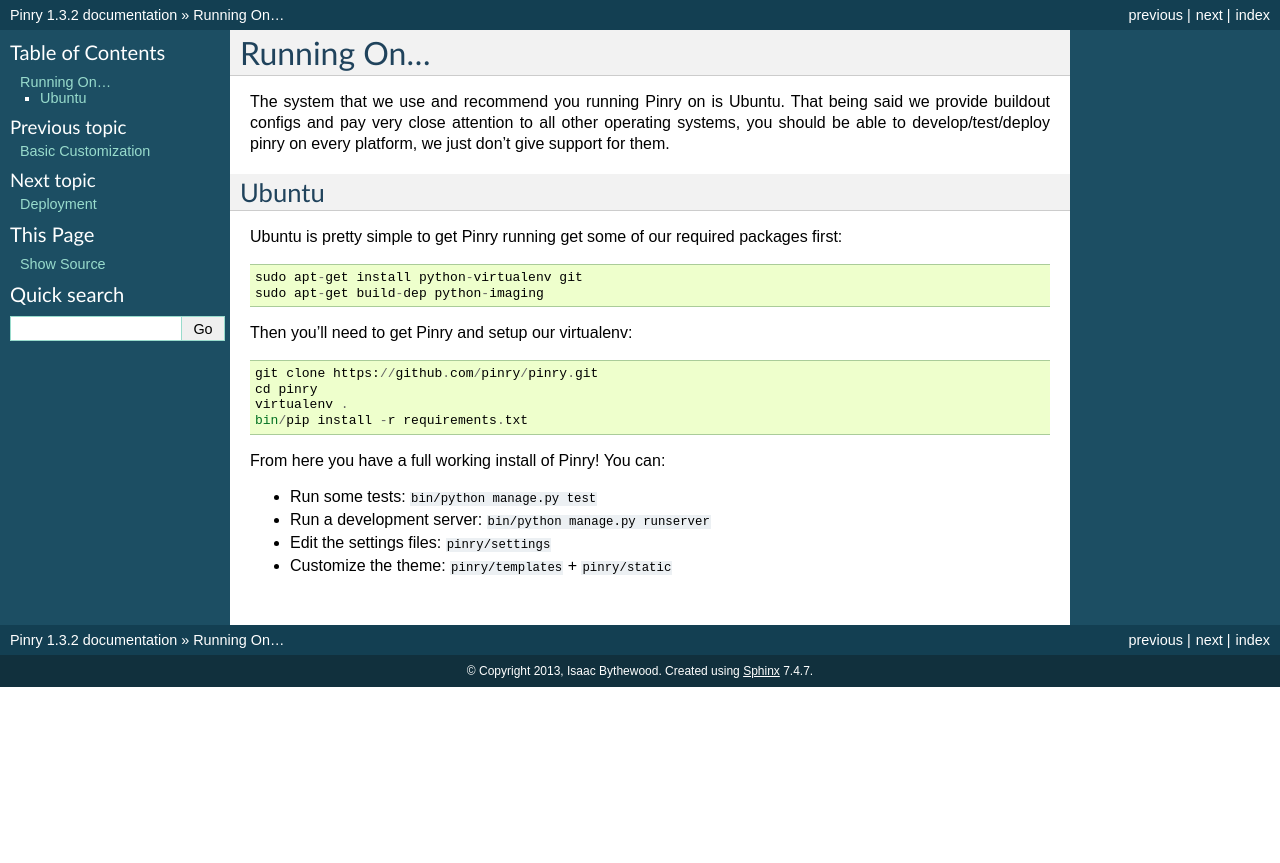
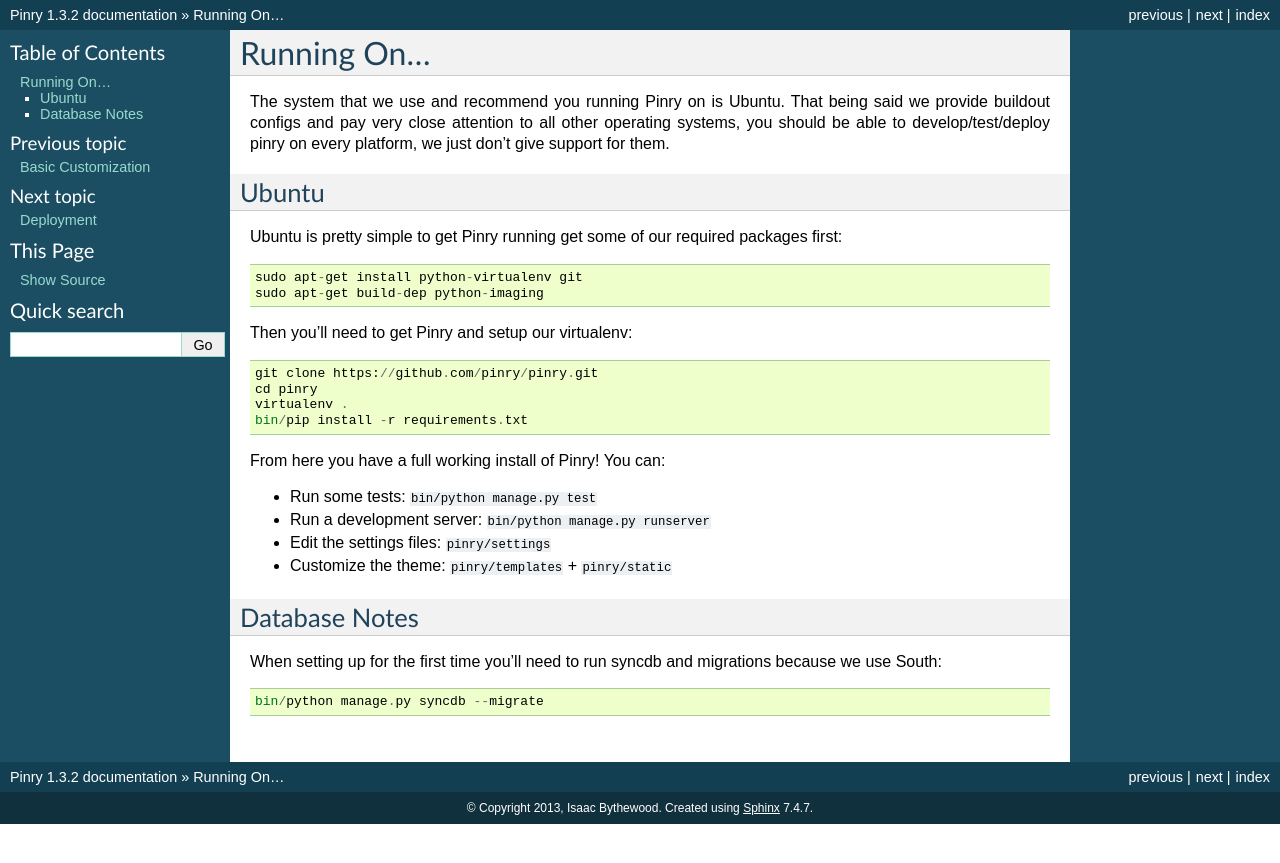
Before and after one commit to pinry/pinry, a Sphinx documentation site: the page built from docs/running_on.rst, in a window 1280 px wide. Shown: the top 863 px of the page. Built offline with Sphinx 7.4.7, drawn with Linux system fonts in a browser that asks for light colours.

Commit message:
Note about database

```diff
--- a/docs/running_on.rst
+++ b/docs/running_on.rst
@@ -29,3 +29,12 @@
 * Run a development server: ``bin/python manage.py runserver``
 * Edit the settings files: ``pinry/settings``
 * Customize the theme: ``pinry/templates`` + ``pinry/static``
+
+
+Database Notes
+--------------
+
+When setting up for the first time you'll need to run syncdb and migrations
+because we use South::
+
+  bin/python manage.py syncdb --migrate
```
Also changed, not shown: 1 other file.
